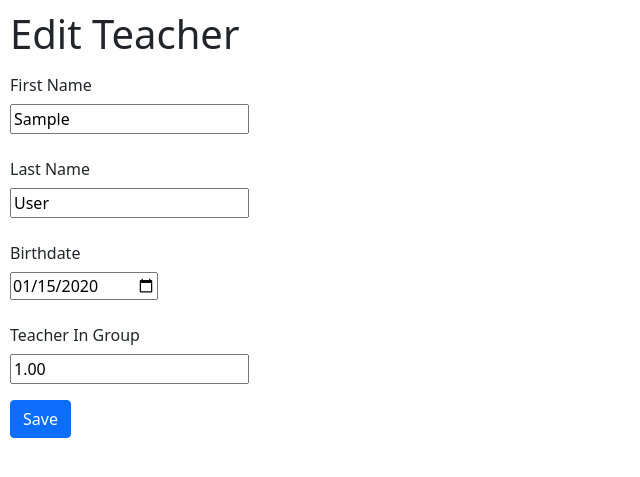
After one commit to IngNoN/School_App, a Flask app: page /teachers/edit?teacher_Id=1 in a window 1280 px wide. The commit adds this page. Shown: the top 477 px of the page, without its empty margins (0-640 px from the left). Run offline with Flask 2, Linux system fonts and the light colour scheme; tables that the repository leaves empty hold one stand-in row (values such as "Sample post"); some libraries are stand-ins or nearby versions.

Commit message:
add 'edit teacher', 'edit department Manager'

```diff
--- a/app.py
+++ b/app.py
@@ -1,9 +1,8 @@
 from flask import Flask
 from models import db
 from controllers.index import index_blueprint
-from controllers.teachers import teachers_blueprint
-from controllers.teachers import add_teachers_blueprint
-from controllers.departmentManagers import department_managers_blueprint, add_department_manager_blueprint
+from controllers.teachers import teachers_blueprint, add_teachers_blueprint, show_edit_teachers_blueprint, submit_edit_teachers_blueprint
+from controllers.departmentManager import department_managers_blueprint, add_department_manager_blueprint, show_edit_department_manager_blueprint, submit_edit_department_manager_blueprint
 from controllers.groupOfTeachers import group_of_teachers_blueprint, add_group_of_teachers_blueprint
 from controllers.teacherInGroup import teacher_in_group_blueprint, add_teacher_in_group_blueprint
 from controllers.delete import delete_teacher_blueprint, delete_department_manager_blueprint, delete_group_of_teachers_blueprint, delete_teacher_in_group_blueprint
@@ -31,4 +30,9 @@ app.register_blueprint(delete_department_manager_blueprint)
 app.register_blueprint(delete_group_of_teachers_blueprint)
 app.register_blueprint(delete_teacher_in_group_blueprint)
 
+app.register_blueprint(show_edit_teachers_blueprint)
+app.register_blueprint(submit_edit_teachers_blueprint)
+app.register_blueprint(show_edit_department_manager_blueprint)
+app.register_blueprint(submit_edit_department_manager_blueprint)
+
 app.run(debug=True)
--- a/controllers/teachers.py
+++ b/controllers/teachers.py
@@ -1,8 +1,8 @@
-from flask import Blueprint, redirect, render_template
-
+from re import sub
+from flask import Blueprint, redirect, render_template, request
 from forms.addTeacherForm import AddTeacherForm
 from models import Teacher, db
-
+from forms.editForm import EditTeacherForm
 
 teachers_blueprint = Blueprint("teachers_blueprint", __name__)
 
@@ -28,7 +28,7 @@ def add_teachers():
             teacherData.first_name = addTeacherFormData.first_name.data
             teacherData.last_name = addTeacherFormData.last_name.data
             teacherData.birthdate = addTeacherFormData.birthdate.data
-            teacherData.teacher_in_group_Id = addTeacherFormData.teacher_in_group_Id.data
+            #teacherData.teacher_in_group_Id = addTeacherFormData.teacher_in_group_Id.data
 
             db.session.add(teacherData)
             db.session.commit()
@@ -37,3 +37,45 @@ def add_teachers():
 
         else:
             return render_template("teachers/addTeacherForm.html", form = addTeacherFormData)
+
+show_edit_teachers_blueprint = Blueprint("show_edit_teachers_blueprint", __name__)
+
+@show_edit_teachers_blueprint.route("/teachers/edit")
+def show_edit_teachers():
+    editTeacherFormData = EditTeacherForm()
+    #itemId auslesen
+    teacher_Id = request.args["teacher_Id"]
+    #Item laden
+    teacher_to_edit = db.session.query(Teacher).filter(Teacher.teacher_Id == teacher_Id).first()
+    #Form befüllen
+    editTeacherFormData.teacher_Id.data = teacher_Id
+    editTeacherFormData.first_name.data = teacher_to_edit.first_name
+    editTeacherFormData.last_name.data = teacher_to_edit.last_name
+    editTeacherFormData.birthdate.data = teacher_to_edit.birthdate
+    editTeacherFormData.teacher_in_group_Id.data = teacher_to_edit.teacher_in_group_Id
+
+    return render_template("/teachers/editTeacherForm.html", form = editTeacherFormData)
+
+
+submit_edit_teachers_blueprint = Blueprint("submit_edit_teachers_blueprint", __name__)
+
+@submit_edit_teachers_blueprint.route("/teachers/edit", methods=["post"])
+def submit_edit_teachers():
+    editTeacherFormData = EditTeacherForm()
+
+    if editTeacherFormData.validate_on_submit():
+        #daten aus Form auslesen
+        teacher_Id = editTeacherFormData.teacher_Id.data
+        teacher_to_edit = db.session.query(Teacher).filter(Teacher.teacher_Id == teacher_Id).first()
+        #daten mit update in DB speichern
+        teacher_to_edit.first_name = editTeacherFormData.first_name.data
+        teacher_to_edit.last_name = editTeacherFormData.last_name.data
+        teacher_to_edit.birthdate = editTeacherFormData.birthdate.data
+        #teacher_to_edit.teacher_in_group_Id = editTeacherFormData.teacher_in_group_Id.data
+
+        db.session.commit()
+
+        return redirect("/teachers")
+
+    else:
+        raise("Fatal Error")
--- /dev/null
+++ b/forms/editForm.py
@@ -0,0 +1,32 @@
+from tokenize import String
+from flask_wtf import FlaskForm
+from wtforms.fields.datetime import DateField
+from wtforms.fields.simple import BooleanField, StringField, TextAreaField, HiddenField
+from wtforms.fields import DecimalField, EmailField, SelectField
+
+class EditTeacherForm(FlaskForm):
+    teacher_Id = HiddenField("teacher_Id")
+    first_name = StringField("first_name")
+    last_name = StringField("last_name")
+    birthdate = DateField("birthdate")
+    teacher_in_group_Id = DecimalField("teacher_in_group_Id")
+
+class EditDepartmentManagersForm(FlaskForm):
+    departmentManager_Id = HiddenField("departmentManager_Id")
+    first_name = StringField("first_name")
+    last_name = StringField("last_name")
+    email_adress = EmailField("email_adress")
+    department = StringField("department")
+
+class EditGroupOfTeachersForm(FlaskForm):
+    group_of_teachers_Id = HiddenField("group_of_teachers_Id")
+    title = StringField("title")
+    description = TextAreaField("description")
+    subject = StringField("subject")
+    teacher_in_group_Id = DecimalField("teacher_in_group_Id")
+    department_managers_Id = SelectField("department_managers_Id")
+
+class EditTeacherInGroupForm(FlaskForm):
+    teacher_in_group_Id = HiddenField("teacher_in_group_Id")
+    teacher_id = DecimalField("teacher_id")
+    group_of_teachers_Id = DecimalField("group_of_teachers_Id")
--- /dev/null
+++ b/templates/teachers/editTeacherForm.html
@@ -0,0 +1,40 @@
+{% extends 'base.html'%}
+
+{%block body%}
+<h1>Edit Teacher</h1>
+
+<form method="POST" action="/teachers/edit">
+    {{form.csrf_token}}
+
+    {{form.teacher_Id()}}
+    <!--title-->
+    <!--description-->
+    <!--dueDate-->
+    <!--isDone-->
+    <div class="mb-3">
+        <label for="title" class="col-sm-2 col-form-label">First Name</label>
+        <div class="col-sm-10">
+                {{form.first_name()}}
+        </div>
+    </div>
+    <div class="mb-3">
+        <label for="descriptiopn" class="col-sm-2 col-form-label">Last Name</label>
+        <div class="col-sm-10">
+                {{form.last_name()}}
+        </div>
+    </div>
+    <div class="mb-3">
+        <label for="dueDate" class="col-sm-2 col-form-label">Birthdate</label>
+        <div class="col-sm-10">
+                {{form.birthdate()}}
+        </div>
+    </div>
+    <div class="mb-3">
+        <label for="isDone" class="col-sm-2 col-form-label">Teacher In Group</label>
+        <div class="col-sm-10">
+                {{form.teacher_in_group_Id()}}
+        </div>
+    </div>
+    <button type="submit" class="btn btn-primary">Save</button>
+</form>
+{%endblock%}
```
Also changed, not shown: controllers/departmentManager.py (added, +79 -0 lines), controllers/departmentManagers.py (deleted, +0 -40 lines), templates/departmentManagers/departmentManager.html (renamed from templates/departmentManagers/departmentManagers.html, +6 -1 lines), templates/departmentManagers/editDepartmentManagerForm.html (added, +35 -0 lines), templates/teachers/addTeacherForm.html (+4 -4 lines), templates/teachers/teachers.html (+6 -3 lines).
